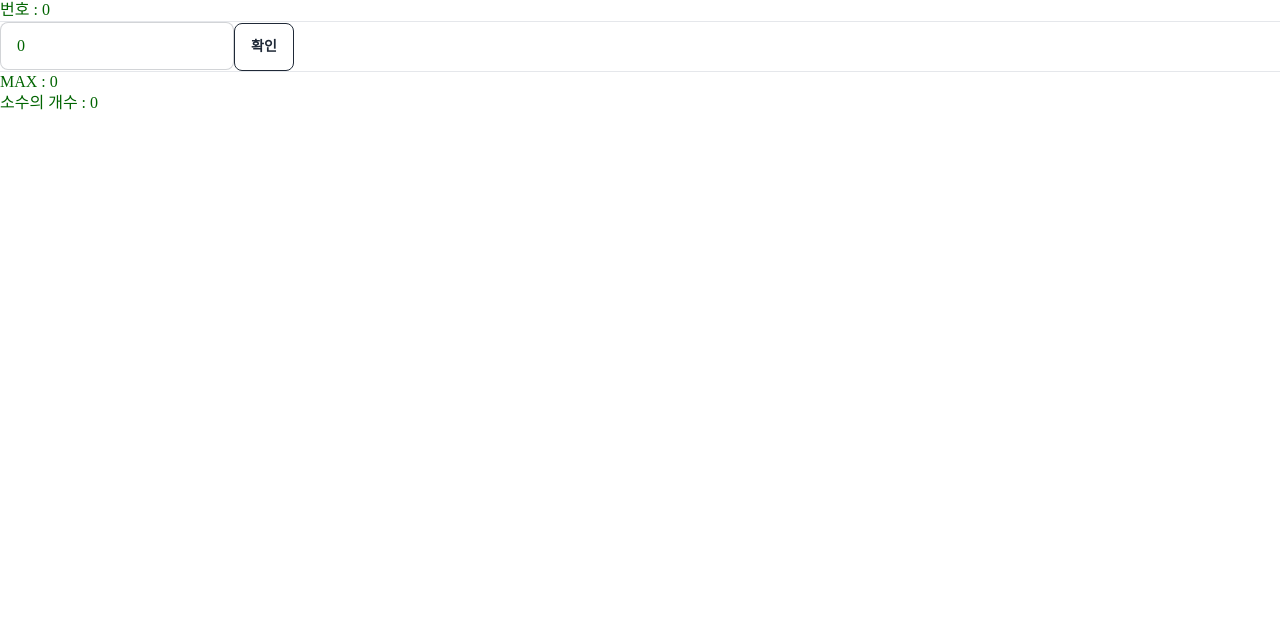
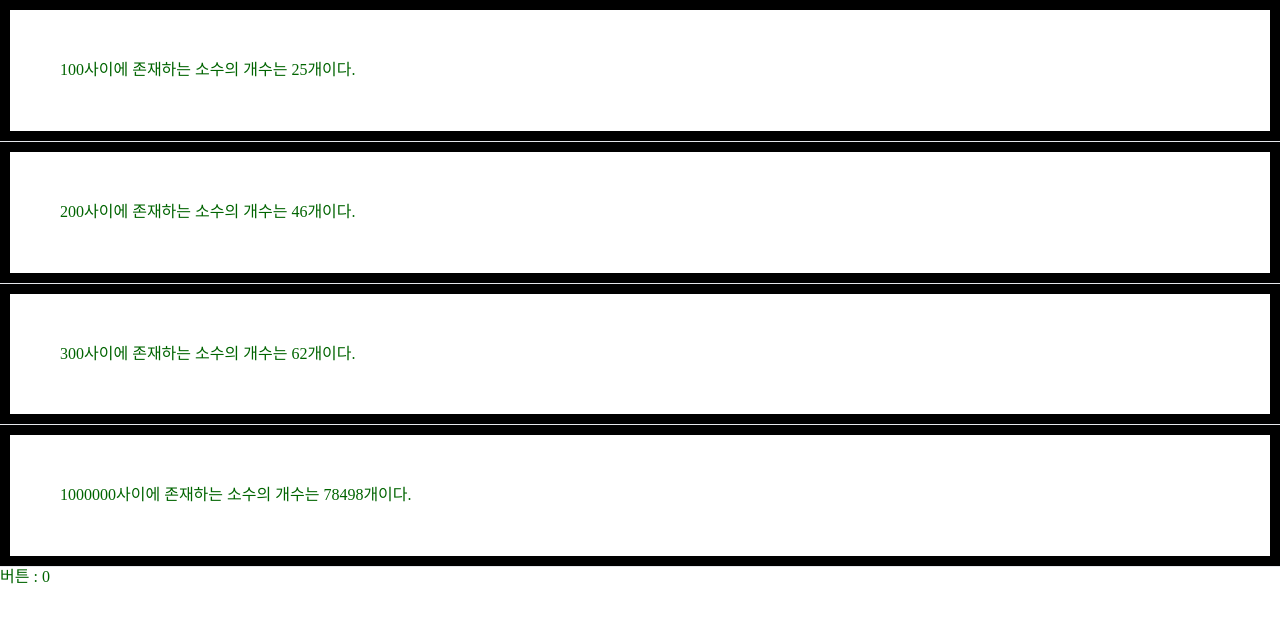
Before and after one commit to SeojoonH/2023-05-react-test, a React (Create React App) app: page / in a window 1280 px wide. Shown: the top 622 px of the page. Built offline with nearby package versions, Linux system fonts and the light colour scheme; a web font is replaced by a local one.

Commit message:
useMemo 최적화

```diff
--- a/src/App.js
+++ b/src/App.js
@@ -1,4 +1,4 @@
-import React, { useState, useMemo } from "react";
+import React, { useState, useMemo, useEffect } from "react";
 
 function isPrimeNumber(no) {
   for (let i = 2; i < no; i++) {
@@ -27,52 +27,39 @@
   return getPrimeNumbers(max).length;
 }
 
+let PrimeNosCountCallCount = 0;
+
+function PrimeNosCount({ max }) {
+  PrimeNosCountCallCount++;
+  console.log(`PrimeNosCountCallCount : ${PrimeNosCountCallCount}`);
+  const count = useMemo(() => getPrimeNumbersCount(max), [max]);
+
+  return (
+    <div style={{ border: "10px solid black", padding: 50 }}>
+      {max}사이에 존재하는 소수의 개수는 {count}개이다.
+    </div>
+  );
+}
+
+let AppCallCount = 0;
+
 function App() {
-  const [inputedNo, setInputedNo] = useState(0);
+  AppCallCount++;
+  console.log(`AppCallCount : ${AppCallCount}`);
+
   const [no, setNo] = useState(0);
-
-  const primeNumbersCount = useMemo(
-    () => getPrimeNumbersCount(inputedNo),
-    [inputedNo]
-  );
-
-  const onSubmit = (e) => {
-    e.preventDefault();
-
-    const form = e.target;
-
-    form.number.value = form.number.value.trim();
-
-    if (form.number.value.length === 0) {
-      alert("숫자를 입력해 주세요!");
-      form.number.focus();
-
-      return;
-    }
-
-    const number = form.number.valueAsNumber;
-    form.number.focus();
-
-    setInputedNo(number);
-  };
 
   return (
     <>
-      <button onClick={() => setNo(no + 1)}>번호 : {no}</button>
+      <PrimeNosCount max={100} />
       <hr />
-      <form onSubmit={onSubmit}>
-        <input
-          type="number"
-          name="number"
-          placeholder="숫자를 입력해주세요!"
-          defaultValue="0"
-          className="input input-bordered"
-        />
-        <input type="submit" value="확인" className="btn btn-outline" />
-        <hr />
-        <div>MAX : {inputedNo}</div>
-        <div>소수의 개수 : {primeNumbersCount}</div>
-      </form>
+      <PrimeNosCount max={200} />
+      <hr />
+      <PrimeNosCount max={300} />
+      <hr />
+      <PrimeNosCount max={1000000} />
+      <hr />
+      <button onClick={() => setNo(no + 1)}>버튼 : {no}</button>
     </>
   );
 }
```
